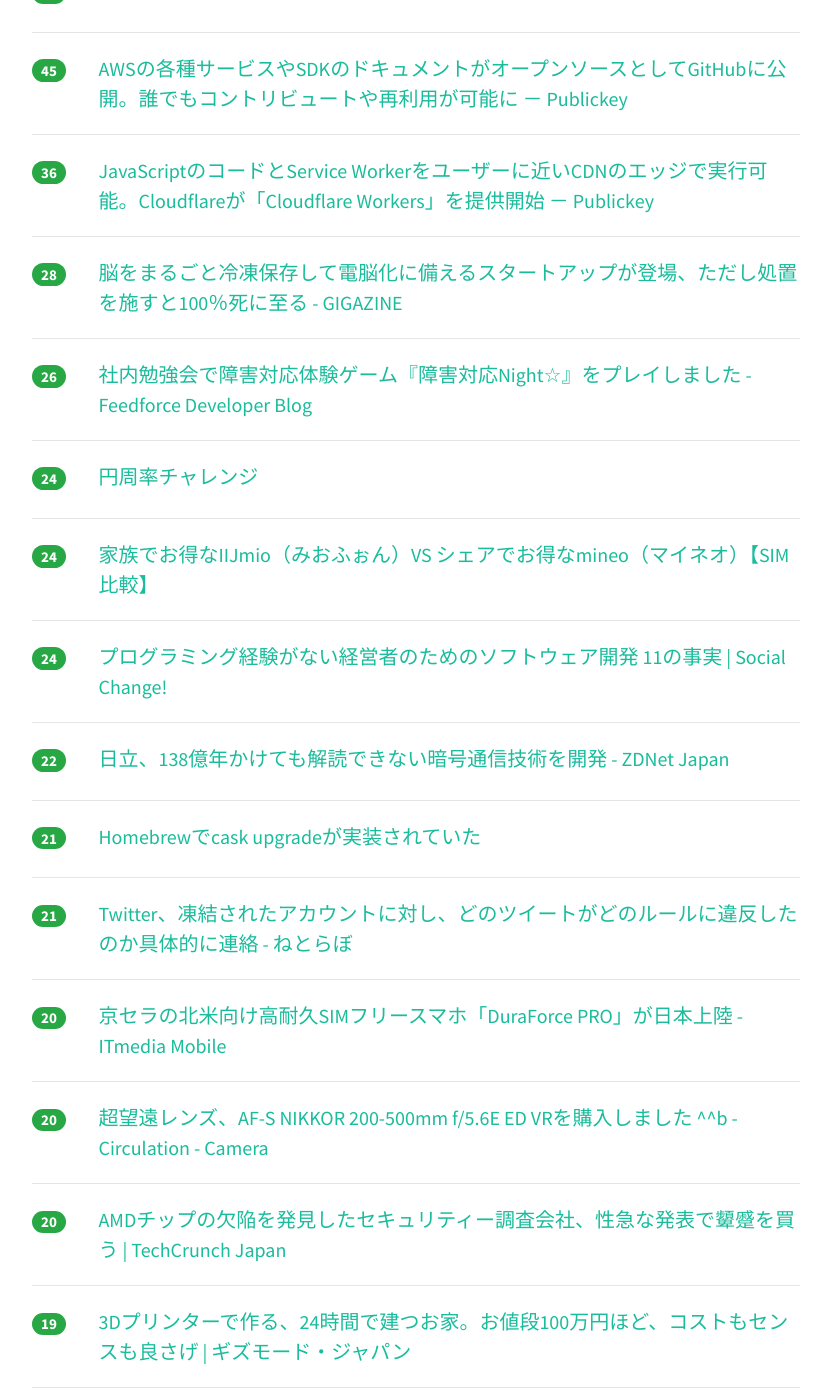
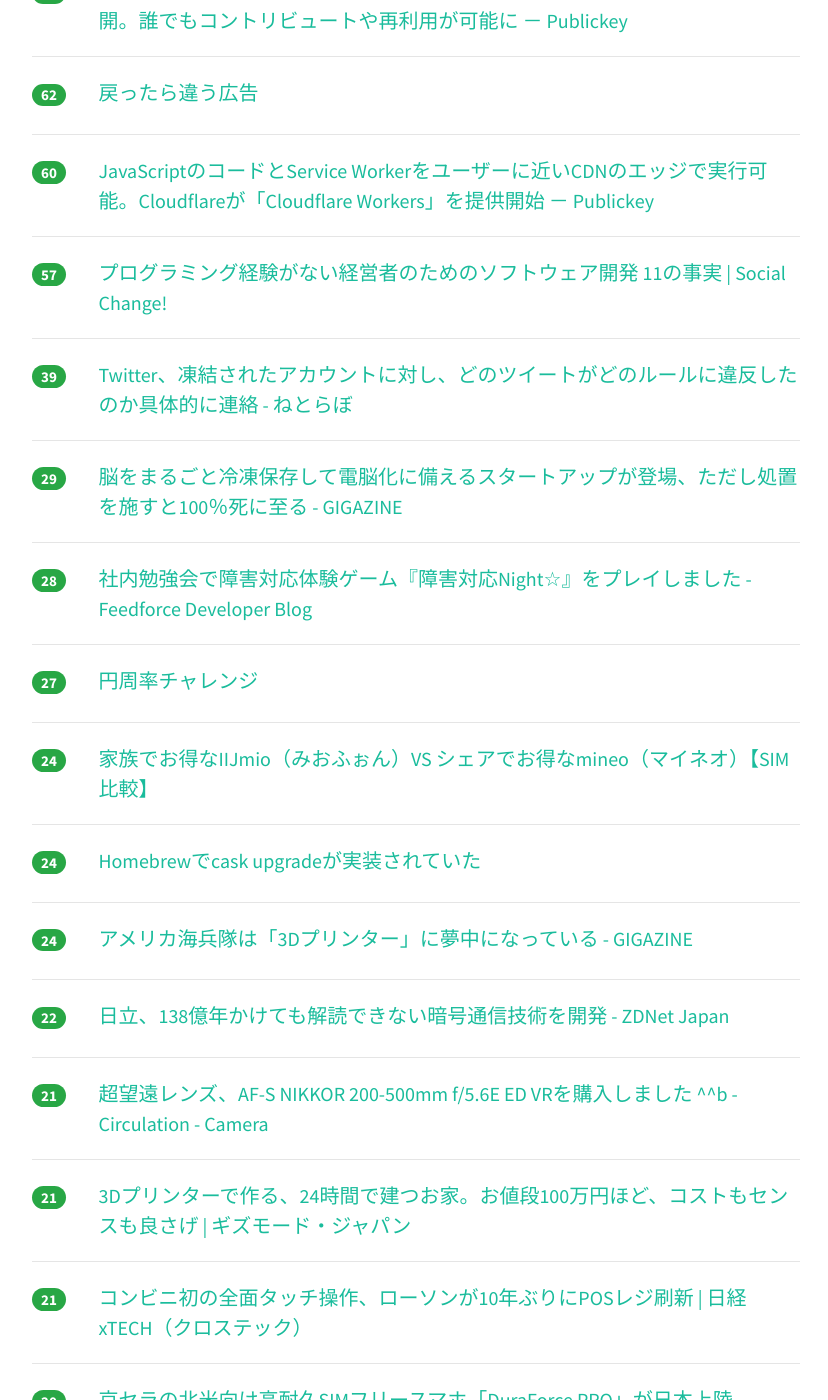
Before and after one commit to yatta47/hatena-matome-site, a Jekyll site: the page built from _posts/2018-03-15-hatena.md, in a window 1280 px wide and 1400 px high, scrolled down 676 px. Shown: the whole window, without its empty margins (224-1052 px from the left). Built offline with Jekyll 4.4.1, drawn with Linux system fonts in a browser that asks for light colours; nearby versions of some CDN libraries; some of the changed text lies outside the part shown.

Commit message:
Updated 2018-03-15

```diff
--- a/_posts/2018-03-15-hatena.md
+++ b/_posts/2018-03-15-hatena.md
@@ -1,53 +1,63 @@
 ---
 layout: post
 title:  "2018-03-15 はてぶIT"
-date:   2018-03-15 11:02:51
+date:   2018-03-15 12:02:20
 tags: [it-hotentry]
 ---
-28 件のデータあり
+32 件のデータあり
 
 <hr><div class="row">
-<div class="col-1"><span class="badge badge-pill badge-success h2">93</span></div>
+<div class="col-1"><span class="badge badge-pill badge-success h2">109</span></div>
 <div class="col-11"><a href='https://dev.classmethod.jp/cloud/aws/2018-aws-re-entering-autoscaling/' target='_blank'>AWS再入門2018 Amazon EC2 Auto Scaling編 ｜ Developers.IO</a></div>
 </div>
 <hr>
 <div class="row">
-<div class="col-1"><span class="badge badge-pill badge-success h2">90</span></div>
+<div class="col-1"><span class="badge badge-pill badge-success h2">98</span></div>
 <div class="col-11"><a href='http://eng-blog.iij.ad.jp/archives/1523' target='_blank'>IIJ Technical NIGHT vol.4 資料公開します | IIJ Engineers Blog</a></div>
 </div>
 <hr>
 <div class="row">
-<div class="col-1"><span class="badge badge-pill badge-success h2">89</span></div>
+<div class="col-1"><span class="badge badge-pill badge-success h2">92</span></div>
 <div class="col-11"><a href='https://pc.watch.impress.co.jp/docs/news/1111558.html' target='_blank'>IEEE 802.11acやGbEをサポートした「Raspberry Pi 3 Model B+」、35ドル ～SoC改良により高負荷継続時の性能も向上 - PC Watch</a></div>
 </div>
 <hr>
 <div class="row">
-<div class="col-1"><span class="badge badge-pill badge-success h2">58</span></div>
+<div class="col-1"><span class="badge badge-pill badge-success h2">64</span></div>
+<div class="col-11"><a href='http://www.publickey1.jp/blog/18/awssdkgithub.html' target='_blank'>AWSの各種サービスやSDKのドキュメントがオープンソースとしてGitHubに公開。誰でもコントリビュートや再利用が可能に － Publickey</a></div>
+</div>
+<hr>
+<div class="row">
+<div class="col-1"><span class="badge badge-pill badge-success h2">62</span></div>
 <div class="col-11"><a href='https://anond.hatelabo.jp/20180314150013' target='_blank'>戻ったら違う広告</a></div>
 </div>
 <hr>
 <div class="row">
-<div class="col-1"><span class="badge badge-pill badge-success h2">45</span></div>
-<div class="col-11"><a href='http://www.publickey1.jp/blog/18/awssdkgithub.html' target='_blank'>AWSの各種サービスやSDKのドキュメントがオープンソースとしてGitHubに公開。誰でもコントリビュートや再利用が可能に － Publickey</a></div>
-</div>
-<hr>
-<div class="row">
-<div class="col-1"><span class="badge badge-pill badge-success h2">36</span></div>
+<div class="col-1"><span class="badge badge-pill badge-success h2">60</span></div>
 <div class="col-11"><a href='http://www.publickey1.jp/blog/18/javascriptservice_workercdncloudflarecloudflare_workers.html' target='_blank'>JavaScriptのコードとService Workerをユーザーに近いCDNのエッジで実行可能。Cloudflareが「Cloudflare Workers」を提供開始 － Publickey</a></div>
 </div>
 <hr>
 <div class="row">
-<div class="col-1"><span class="badge badge-pill badge-success h2">28</span></div>
+<div class="col-1"><span class="badge badge-pill badge-success h2">57</span></div>
+<div class="col-11"><a href='https://kuranuki.sonicgarden.jp/2018/03/about-software.html' target='_blank'>プログラミング経験がない経営者のためのソフトウェア開発 11の事実 | Social Change!</a></div>
+</div>
+<hr>
+<div class="row">
+<div class="col-1"><span class="badge badge-pill badge-success h2">39</span></div>
+<div class="col-11"><a href='http://nlab.itmedia.co.jp/nl/articles/1803/15/news059.html' target='_blank'>Twitter、凍結されたアカウントに対し、どのツイートがどのルールに違反したのか具体的に連絡 - ねとらぼ</a></div>
+</div>
+<hr>
+<div class="row">
+<div class="col-1"><span class="badge badge-pill badge-success h2">29</span></div>
 <div class="col-11"><a href='https://gigazine.net/news/20180314-brain-preserved-with-asc/' target='_blank'>脳をまるごと冷凍保存して電脳化に備えるスタートアップが登場、ただし処置を施すと100％死に至る - GIGAZINE</a></div>
 </div>
 <hr>
 <div class="row">
-<div class="col-1"><span class="badge badge-pill badge-success h2">26</span></div>
+<div class="col-1"><span class="badge badge-pill badge-success h2">28</span></div>
 <div class="col-11"><a href='http://developer.feedforce.jp/entry/2018/03/14/193333' target='_blank'>社内勉強会で障害対応体験ゲーム『障害対応Night☆』をプレイしました - Feedforce Developer Blog</a></div>
 </div>
 <hr>
 <div class="row">
-<div class="col-1"><span class="badge badge-pill badge-success h2">24</span></div>
+<div class="col-1"><span class="badge badge-pill badge-success h2">27</span></div>
 <div class="col-11"><a href='http://altarf0183.os1001.coreserver.jp/pi/' target='_blank'>円周率チャレンジ</a></div>
 </div>
 <hr>
@@ -58,7 +68,12 @@ tags: [it-hotentry]
 <hr>
 <div class="row">
 <div class="col-1"><span class="badge badge-pill badge-success h2">24</span></div>
-<div class="col-11"><a href='https://kuranuki.sonicgarden.jp/2018/03/about-software.html' target='_blank'>プログラミング経験がない経営者のためのソフトウェア開発 11の事実 | Social Change!</a></div>
+<div class="col-11"><a href='https://rcmdnk.com/blog/2018/03/14/computer-mac-homebrew/' target='_blank'>Homebrewでcask upgradeが実装されていた</a></div>
+</div>
+<hr>
+<div class="row">
+<div class="col-1"><span class="badge badge-pill badge-success h2">24</span></div>
+<div class="col-11"><a href='https://gigazine.net/news/20180315-marines-love-3d-printing/' target='_blank'>アメリカ海兵隊は「3Dプリンター」に夢中になっている - GIGAZINE</a></div>
 </div>
 <hr>
 <div class="row">
@@ -68,12 +83,17 @@ tags: [it-hotentry]
 <hr>
 <div class="row">
 <div class="col-1"><span class="badge badge-pill badge-success h2">21</span></div>
-<div class="col-11"><a href='https://rcmdnk.com/blog/2018/03/14/computer-mac-homebrew/' target='_blank'>Homebrewでcask upgradeが実装されていた</a></div>
+<div class="col-11"><a href='http://tatsumo77.hatenablog.com/entry/2018/03/14/190310' target='_blank'>超望遠レンズ、AF-S NIKKOR 200-500mm f/5.6E ED VRを購入しました ^^b - Circulation - Camera</a></div>
 </div>
 <hr>
 <div class="row">
 <div class="col-1"><span class="badge badge-pill badge-success h2">21</span></div>
-<div class="col-11"><a href='http://nlab.itmedia.co.jp/nl/articles/1803/15/news059.html' target='_blank'>Twitter、凍結されたアカウントに対し、どのツイートがどのルールに違反したのか具体的に連絡 - ねとらぼ</a></div>
+<div class="col-11"><a href='https://www.gizmodo.jp/2018/03/3d-print-house-24hrs.html' target='_blank'>3Dプリンターで作る、24時間で建つお家。お値段100万円ほど、コストもセンスも良さげ | ギズモード・ジャパン</a></div>
+</div>
+<hr>
+<div class="row">
+<div class="col-1"><span class="badge badge-pill badge-success h2">21</span></div>
+<div class="col-11"><a href='http://tech.nikkeibp.co.jp/atcl/nxt/column/18/00193/030900003/' target='_blank'>コンビニ初の全面タッチ操作、ローソンが10年ぶりにPOSレジ刷新 | 日経 xTECH（クロステック）</a></div>
 </div>
 <hr>
 <div class="row">
@@ -83,22 +103,27 @@ tags: [it-hotentry]
 <hr>
 <div class="row">
 <div class="col-1"><span class="badge badge-pill badge-success h2">20</span></div>
-<div class="col-11"><a href='http://tatsumo77.hatenablog.com/entry/2018/03/14/190310' target='_blank'>超望遠レンズ、AF-S NIKKOR 200-500mm f/5.6E ED VRを購入しました ^^b - Circulation - Camera</a></div>
-</div>
-<hr>
-<div class="row">
-<div class="col-1"><span class="badge badge-pill badge-success h2">20</span></div>
 <div class="col-11"><a href='http://jp.techcrunch.com/2018/03/14/2018-03-13-security-researchers-find-flaws-in-amd-chips-but-raise-eyebrows-with-rushed-disclosure/' target='_blank'>AMDチップの欠陥を発見したセキュリティー調査会社、性急な発表で顰蹙を買う | TechCrunch Japan</a></div>
 </div>
 <hr>
 <div class="row">
 <div class="col-1"><span class="badge badge-pill badge-success h2">19</span></div>
-<div class="col-11"><a href='https://www.gizmodo.jp/2018/03/3d-print-house-24hrs.html' target='_blank'>3Dプリンターで作る、24時間で建つお家。お値段100万円ほど、コストもセンスも良さげ | ギズモード・ジャパン</a></div>
+<div class="col-11"><a href='https://www.gizmodo.jp/2018/03/lenovo-e300-e500-chromebook.html' target='_blank'>レノボのChromebook「Lenovo 300e/500e」が日本上陸。4万8000円〜でThinkPad譲りの堅牢性とキータッチを。2018年5月発売 | ギズモード・ジャパン</a></div>
 </div>
 <hr>
 <div class="row">
 <div class="col-1"><span class="badge badge-pill badge-success h2">18</span></div>
 <div class="col-11"><a href='http://jinjor-labo.hatenablog.com/entry/2018/03/14/191343' target='_blank'>puppeteer + express + mocha で快適 TDD している話 - ジンジャー研究室</a></div>
+</div>
+<hr>
+<div class="row">
+<div class="col-1"><span class="badge badge-pill badge-success h2">18</span></div>
+<div class="col-11"><a href='http://www.atmarkit.co.jp/ait/articles/1803/15/news026.html' target='_blank'>発注者にあえて失敗させるとどうなるのか？：あるエンジニア、かく語りき2（6） - ＠IT</a></div>
+</div>
+<hr>
+<div class="row">
+<div class="col-1"><span class="badge badge-pill badge-success h2">18</span></div>
+<div class="col-11"><a href='http://blog.8arrow.org/entry/2018/03/14/225249' target='_blank'>戦略家としてのリードエンジニア - 八発白中</a></div>
 </div>
 <hr>
 <div class="row">
@@ -122,11 +147,6 @@ tags: [it-hotentry]
 </div>
 <hr>
 <div class="row">
-<div class="col-1"><span class="badge badge-pill badge-success h2">17</span></div>
-<div class="col-11"><a href='https://www.gizmodo.jp/2018/03/lenovo-e300-e500-chromebook.html' target='_blank'>レノボのChromebook「Lenovo 300e/500e」が日本上陸。4万8000円〜でThinkPad譲りの堅牢性とキータッチを。2018年5月発売 | ギズモード・ジャパン</a></div>
-</div>
-<hr>
-<div class="row">
 <div class="col-1"><span class="badge badge-pill badge-success h2">14</span></div>
 <div class="col-11"><a href='http://dailynewsagency.com/2018/03/14/3m-unveils-extreme-post-it-ayu/' target='_blank'>水・熱・低温・強風などあらゆる環境に耐える究極のポストイット「Post-it Extreme」が登場 - DNA</a></div>
 </div>
@@ -142,7 +162,7 @@ tags: [it-hotentry]
 </div>
 <hr>
 <div class="row">
-<div class="col-1"><span class="badge badge-pill badge-success h2">11</span></div>
+<div class="col-1"><span class="badge badge-pill badge-success h2">12</span></div>
 <div class="col-11"><a href='https://anond.hatelabo.jp/20180314202814' target='_blank'>エロいコメントだけするアカウントほしい</a></div>
 </div>
 <hr>
```
